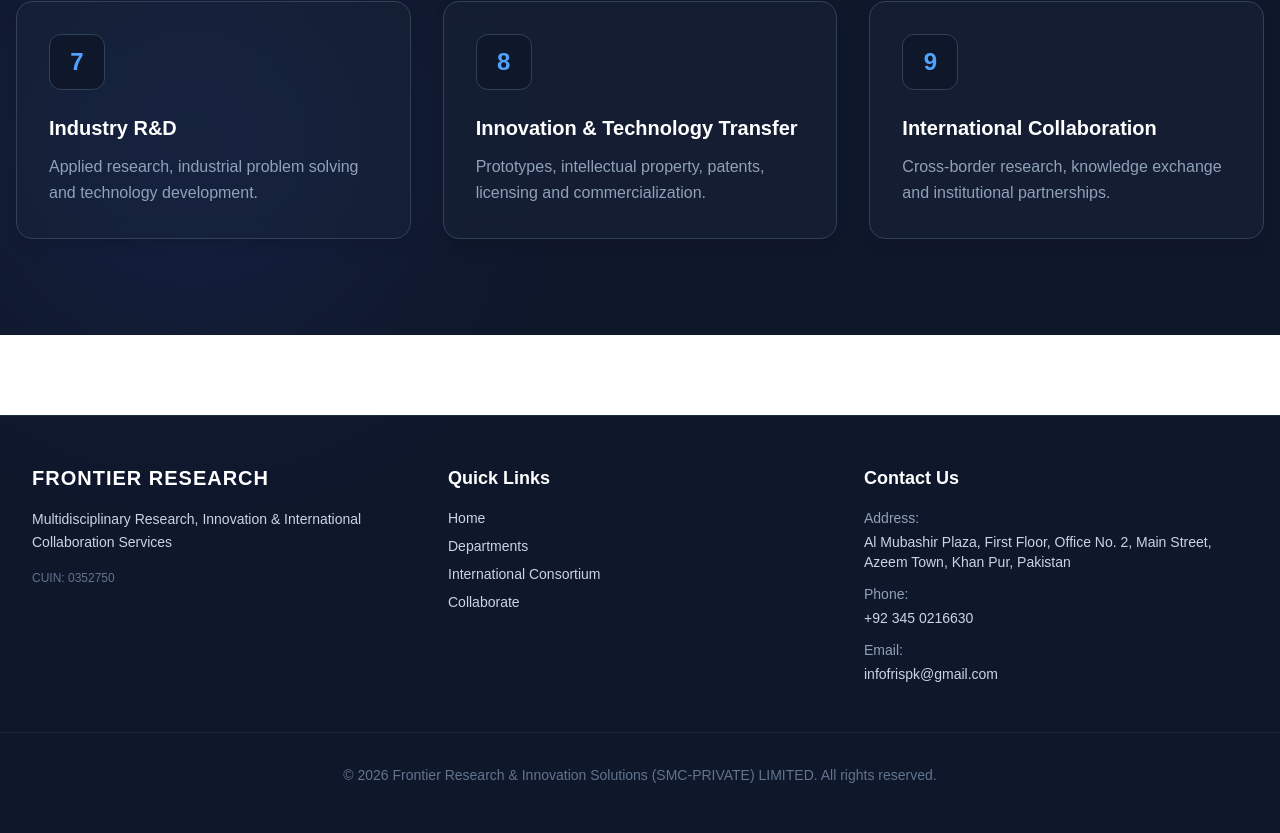
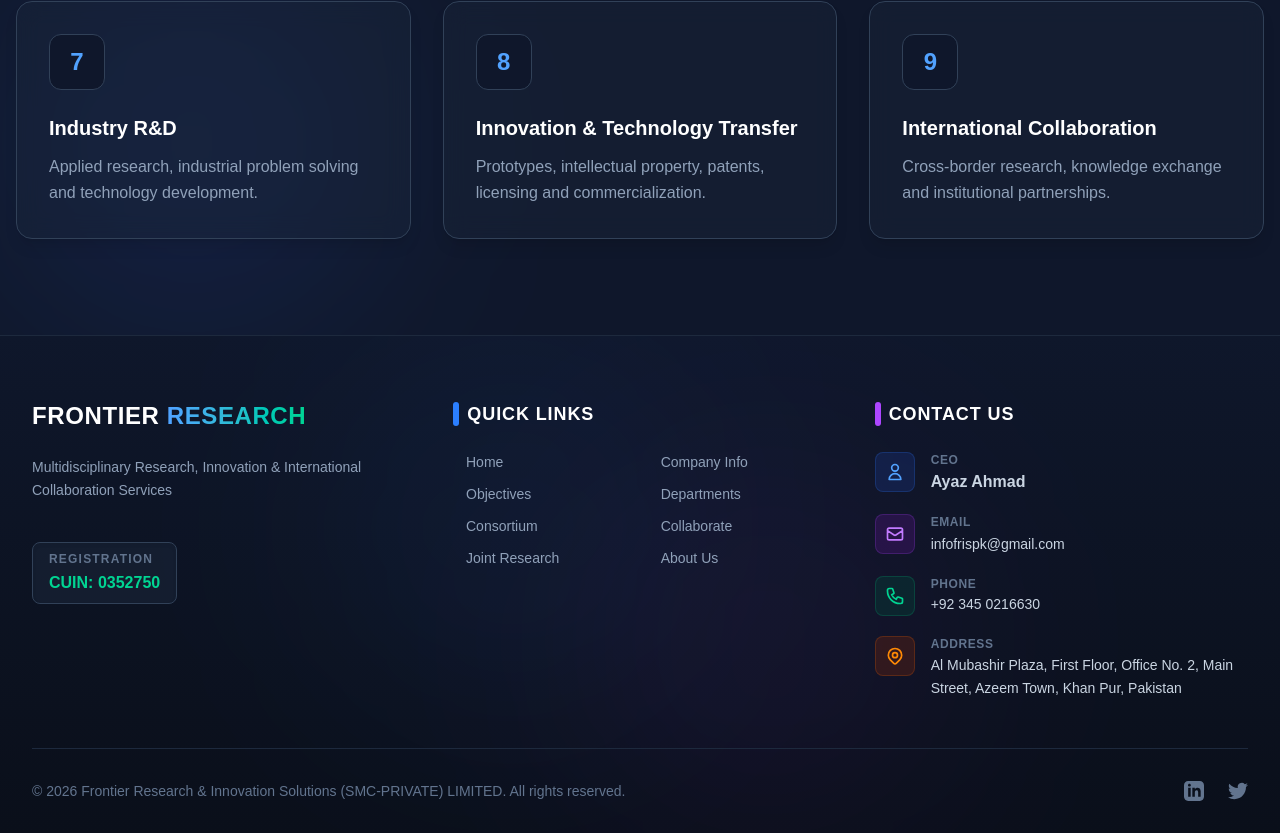
Before and after one commit to saeed7979-svg/frontier-research, a Next.js app: page / in a window 1280 px wide. Shown: the part 2016-2849 px from the top of the page. Built offline with nearby package versions, Linux system fonts and the light colour scheme.

Commit message:
footor update

```diff
--- a/components/Footer.tsx
+++ b/components/Footer.tsx
@@ -1,39 +1,127 @@
+import React from 'react';
 import Link from 'next/link';
 
 export default function Footer() {
   return (
-    <footer className="bg-slate-900 text-slate-300 py-12 border-t border-slate-800 mt-20">
-      <div className="max-w-7xl mx-auto px-8 grid md:grid-cols-3 gap-8">
-        <div>
-          <h3 className="text-xl font-bold text-white tracking-wider mb-4">FRONTIER RESEARCH</h3>
-          <p className="text-sm leading-relaxed mb-4">
-            Multidisciplinary Research, Innovation & International Collaboration Services
-          </p>
-          <p className="text-xs text-slate-500">CUIN: 0352750</p>
+    <footer className="bg-gradient-to-b from-slate-900 to-[#0a0f1a] border-t border-slate-800 pt-16 pb-8 relative overflow-hidden mt-auto">
+
+      {/* Background Glowing Effects */}
+      <div className="absolute top-0 left-1/4 w-96 h-96 bg-blue-900/10 rounded-full mix-blend-screen filter blur-[100px] pointer-events-none"></div>
+      <div className="absolute bottom-0 right-1/4 w-96 h-96 bg-purple-900/10 rounded-full mix-blend-screen filter blur-[100px] pointer-events-none"></div>
+
+      <div className="max-w-7xl mx-auto px-4 sm:px-6 lg:px-8 relative z-10">
+        <div className="grid grid-cols-1 md:grid-cols-3 gap-12 mb-12">
+
+          {/* Column 1: Brand Details */}
+          <div className="space-y-6">
+            <h2 className="text-2xl font-black text-white tracking-wide">
+              FRONTIER <span className="text-transparent bg-clip-text bg-gradient-to-r from-blue-400 to-emerald-400">RESEARCH</span>
+            </h2>
+            <p className="text-slate-400 leading-relaxed text-sm">
+              Multidisciplinary Research, Innovation & International Collaboration Services
+            </p>
+            <div className="inline-block bg-slate-800/50 border border-slate-700 rounded-lg px-4 py-2 mt-4 shadow-inner">
+              <span className="text-slate-500 text-xs font-bold uppercase tracking-widest block mb-1">Registration</span>
+              <span className="text-emerald-400 font-mono font-semibold">CUIN: 0352750</span>
+            </div>
+          </div>
+
+          {/* Column 2: Updated Quick Links */}
+          <div>
+            <h3 className="text-lg font-bold text-white mb-6 uppercase tracking-wider flex items-center gap-2">
+              <span className="w-1.5 h-6 bg-blue-500 rounded-full inline-block"></span> Quick Links
+            </h3>
+            <div className="grid grid-cols-2 gap-x-4 gap-y-3">
+              {[
+                { name: 'Home', path: '/' },
+                { name: 'Company Info', path: '/company-info' },
+                { name: 'Objectives', path: '/objectives' },
+                { name: 'Departments', path: '/departments' },
+                { name: 'Consortium', path: '/consortium' },
+                { name: 'Collaborate', path: '/collaborate' },
+                { name: 'Joint Research', path: '/joint-research' },
+                { name: 'About Us', path: '/about' },
+              ].map((link, idx) => (
+                <Link key={idx} href={link.path} className="text-slate-400 hover:text-blue-400 text-sm font-medium transition-all duration-300 flex items-center group">
+                  <span className="text-blue-500 mr-2 opacity-0 group-hover:opacity-100 transition-all transform -translate-x-2 group-hover:translate-x-0">›</span>
+                  <span className="transform group-hover:translate-x-1 transition-transform">{link.name}</span>
+                </Link>
+              ))}
+            </div>
+          </div>
+
+          {/* Column 3: Contact Us (Updated Order & Icons) */}
+          <div>
+            <h3 className="text-lg font-bold text-white mb-6 uppercase tracking-wider flex items-center gap-2">
+               <span className="w-1.5 h-6 bg-purple-500 rounded-full inline-block"></span> Contact Us
+            </h3>
+            <div className="space-y-5">
+
+              {/* 1. CEO Ayaz Ahmad */}
+              <div className="flex items-start gap-4 group">
+                <div className="w-10 h-10 bg-blue-900/30 rounded-lg flex items-center justify-center border border-blue-500/20 group-hover:border-blue-400 transition-colors flex-shrink-0">
+                  <svg className="w-5 h-5 text-blue-400" fill="none" stroke="currentColor" viewBox="0 0 24 24"><path strokeLinecap="round" strokeLinejoin="round" strokeWidth="2" d="M16 7a4 4 0 11-8 0 4 4 0 018 0zM12 14a7 7 0 00-7 7h14a7 7 0 00-7-7z"></path></svg>
+                </div>
+                <div>
+                  <p className="text-slate-500 text-xs font-bold uppercase tracking-wider mb-0.5">CEO</p>
+                  <p className="text-slate-300 font-semibold group-hover:text-white transition-colors">Ayaz Ahmad</p>
+                </div>
+              </div>
+
+              {/* 2. Official Email */}
+              <div className="flex items-start gap-4 group">
+                <div className="w-10 h-10 bg-purple-900/30 rounded-lg flex items-center justify-center border border-purple-500/20 group-hover:border-purple-400 transition-colors flex-shrink-0">
+                  <svg className="w-5 h-5 text-purple-400" fill="none" stroke="currentColor" viewBox="0 0 24 24"><path strokeLinecap="round" strokeLinejoin="round" strokeWidth="2" d="M3 8l7.89 5.26a2 2 0 002.22 0L21 8M5 19h14a2 2 0 002-2V7a2 2 0 00-2-2H5a2 2 0 00-2 2v10a2 2 0 002 2z"></path></svg>
+                </div>
+                <div>
+                  <p className="text-slate-500 text-xs font-bold uppercase tracking-wider mb-0.5">Email</p>
+                  <a href="mailto:infofrispk@gmail.com" className="text-slate-300 hover:text-purple-400 transition-colors font-medium text-sm">infofrispk@gmail.com</a>
+                </div>
+              </div>
+
+              {/* 3. Phone */}
+              <div className="flex items-start gap-4 group">
+                <div className="w-10 h-10 bg-emerald-900/30 rounded-lg flex items-center justify-center border border-emerald-500/20 group-hover:border-emerald-400 transition-colors flex-shrink-0">
+                  <svg className="w-5 h-5 text-emerald-400" fill="none" stroke="currentColor" viewBox="0 0 24 24"><path strokeLinecap="round" strokeLinejoin="round" strokeWidth="2" d="M3 5a2 2 0 012-2h3.28a1 1 0 01.948.684l1.498 4.493a1 1 0 01-.502 1.21l-2.257 1.13a11.042 11.042 0 005.516 5.516l1.13-2.257a1 1 0 011.21-.502l4.493 1.498a1 1 0 01.684.949V19a2 2 0 01-2 2h-1C9.716 21 3 14.284 3 6V5z"></path></svg>
+                </div>
+                <div>
+                  <p className="text-slate-500 text-xs font-bold uppercase tracking-wider mb-0.5">Phone</p>
+                  <p className="text-slate-300 font-medium group-hover:text-emerald-400 transition-colors text-sm">+92 345 0216630</p>
+                </div>
+              </div>
+
+              {/* 4. Address */}
+              <div className="flex items-start gap-4 group">
+                <div className="w-10 h-10 bg-orange-900/30 rounded-lg flex items-center justify-center border border-orange-500/20 group-hover:border-orange-400 transition-colors flex-shrink-0">
+                  <svg className="w-5 h-5 text-orange-400" fill="none" stroke="currentColor" viewBox="0 0 24 24"><path strokeLinecap="round" strokeLinejoin="round" strokeWidth="2" d="M17.657 16.657L13.414 20.9a1.998 1.998 0 01-2.827 0l-4.244-4.243a8 8 0 1111.314 0z"></path><path strokeLinecap="round" strokeLinejoin="round" strokeWidth="2" d="M15 11a3 3 0 11-6 0 3 3 0 016 0z"></path></svg>
+                </div>
+                <div>
+                  <p className="text-slate-500 text-xs font-bold uppercase tracking-wider mb-0.5">Address</p>
+                  <p className="text-slate-300 text-sm leading-relaxed group-hover:text-orange-400 transition-colors">
+                    Al Mubashir Plaza, First Floor, Office No. 2, Main Street, Azeem Town, Khan Pur, Pakistan
+                  </p>
+                </div>
+              </div>
+
+            </div>
+          </div>
         </div>
 
-        <div>
-          <h3 className="text-lg font-bold text-white mb-4">Quick Links</h3>
-          <ul className="space-y-2 text-sm">
-            <li><Link href="/" className="hover:text-blue-400 transition-colors">Home</Link></li>
-            <li><Link href="/departments" className="hover:text-blue-400 transition-colors">Departments</Link></li>
-            <li><Link href="/consortium" className="hover:text-blue-400 transition-colors">International Consortium</Link></li>
-            <li><Link href="/collaboration" className="hover:text-blue-400 transition-colors">Collaborate</Link></li>
-          </ul>
+        {/* Bottom Bar: Copyright & Socials */}
+        <div className="pt-8 border-t border-slate-800 flex flex-col md:flex-row justify-between items-center gap-4">
+          <p className="text-slate-500 text-sm text-center md:text-left">
+            © {new Date().getFullYear()} Frontier Research & Innovation Solutions (SMC-PRIVATE) LIMITED. All rights reserved.
+          </p>
+          <div className="flex space-x-6">
+            <a href="#" className="text-slate-500 hover:text-blue-400 transition-colors" title="LinkedIn">
+              <svg className="h-5 w-5" fill="currentColor" viewBox="0 0 24 24"><path d="M19 0h-14c-2.761 0-5 2.239-5 5v14c0 2.761 2.239 5 5 5h14c2.762 0 5-2.239 5-5v-14c0-2.761-2.238-5-5-5zm-11 19h-3v-11h3v11zm-1.5-12.268c-.966 0-1.75-.79-1.75-1.764s.784-1.764 1.75-1.764 1.75.79 1.75 1.764-.783 1.764-1.75 1.764zm13.5 12.268h-3v-5.604c0-3.368-4-3.113-4 0v5.604h-3v-11h3v1.765c1.396-2.586 7-2.777 7 2.476v6.759z"/></svg>
+            </a>
+            <a href="#" className="text-slate-500 hover:text-blue-400 transition-colors" title="Twitter/X">
+              <svg className="h-5 w-5" fill="currentColor" viewBox="0 0 24 24"><path d="M23.953 4.57a10 10 0 01-2.825.775 4.958 4.958 0 002.163-2.723c-.951.555-2.005.959-3.127 1.184a4.92 4.92 0 00-8.384 4.482C7.69 8.095 4.067 6.13 1.64 3.162a4.822 4.822 0 00-.666 2.475c0 1.71.87 3.213 2.188 4.096a4.904 4.904 0 01-2.228-.616v.06a4.923 4.923 0 003.946 4.827 4.996 4.996 0 01-2.212.085 4.936 4.936 0 004.604 3.417 9.867 9.867 0 01-6.102 2.105c-.39 0-.779-.023-1.17-.067a13.995 13.995 0 007.557 2.209c9.053 0 13.998-7.496 13.998-13.985 0-.21 0-.42-.015-.63A9.935 9.935 0 0024 4.59z"/></svg>
+            </a>
+          </div>
         </div>
 
-        <div>
-          <h3 className="text-lg font-bold text-white mb-4">Contact Us</h3>
-          <ul className="space-y-2 text-sm">
-            <li><span className="text-slate-400 block mb-1">Address:</span> Al Mubashir Plaza, First Floor, Office No. 2, Main Street, Azeem Town, Khan Pur, Pakistan</li>
-            <li><span className="text-slate-400 block mt-3 mb-1">Phone:</span> +92 345 0216630</li>
-            <li><span className="text-slate-400 block mt-3 mb-1">Email:</span> infofrispk@gmail.com</li>
-          </ul>
-        </div>
-      </div>
-
-      <div className="max-w-7xl mx-auto px-8 mt-12 pt-8 border-t border-slate-800 text-sm text-center text-slate-500">
-        © {new Date().getFullYear()} Frontier Research & Innovation Solutions (SMC-PRIVATE) LIMITED. All rights reserved.
       </div>
     </footer>
   );
```
